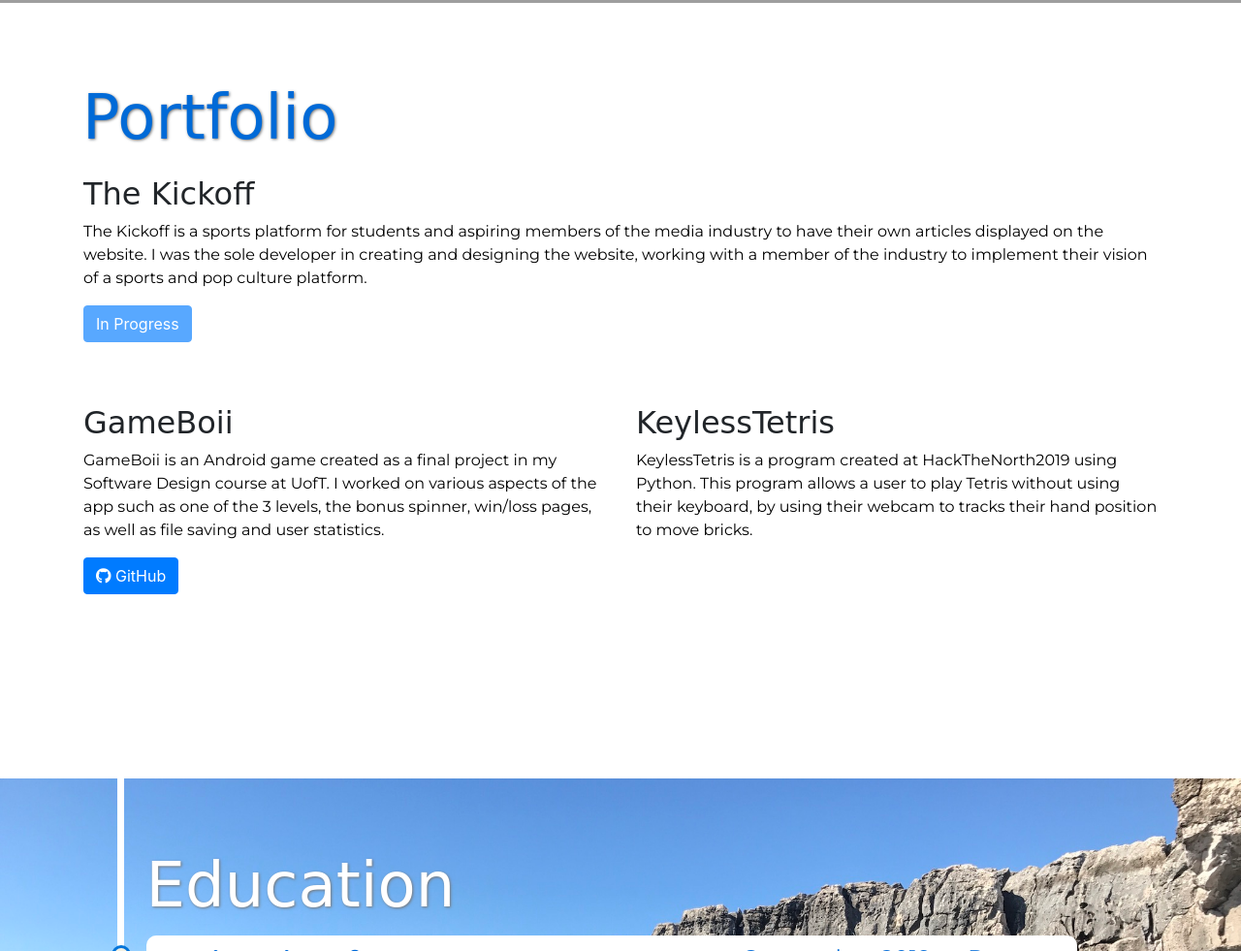
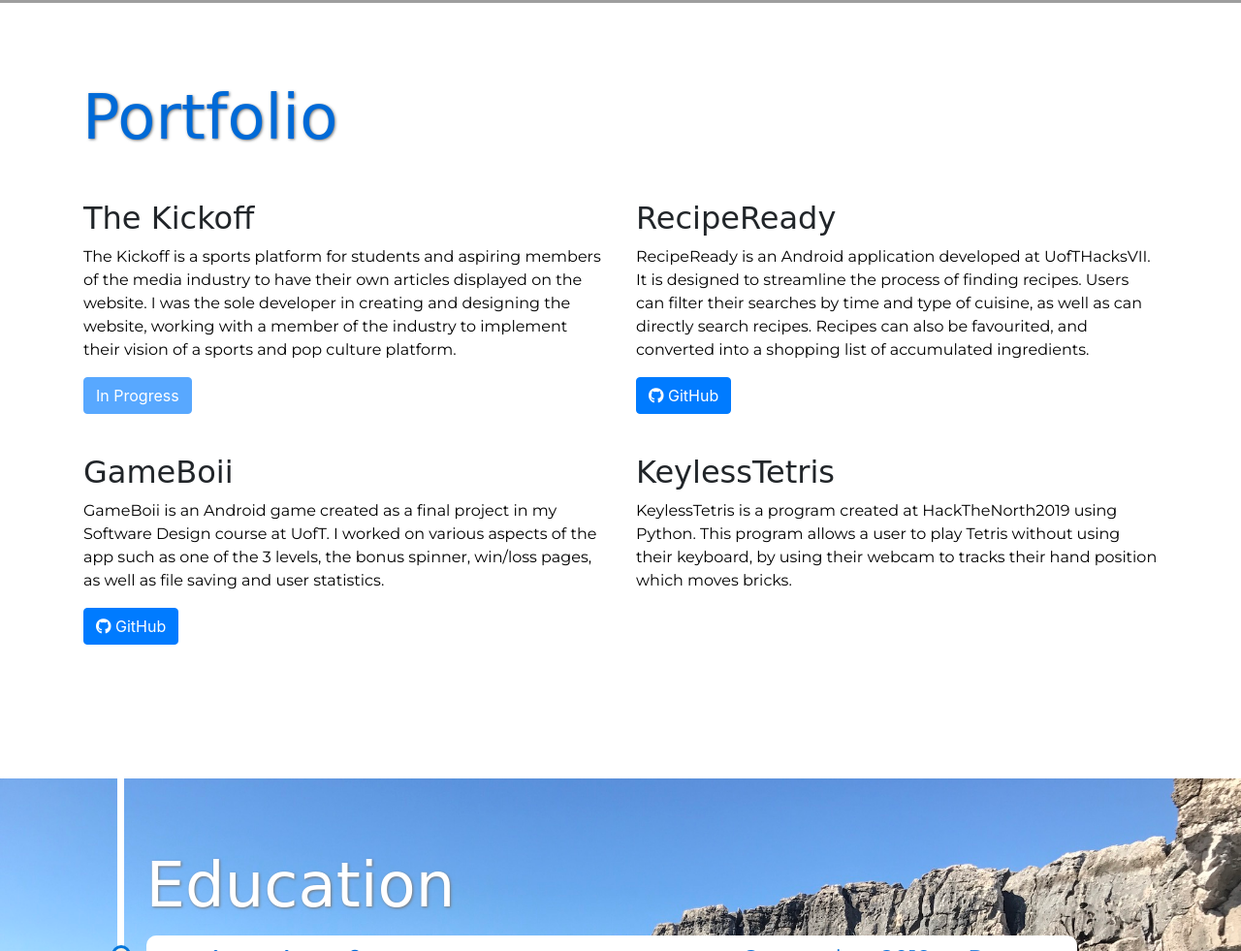
Before and after one commit to CraigP17/CraigP17.github.io, a plain HTML site: page index.html in a window 1280 px wide. Shown: the part 813-1794 px from the top of the page at 97% size. Drawn offline with nearby package versions, Linux system fonts and the light colour scheme; grey boxes are pictures that could not be loaded; a web font is replaced by a local one.

Commit message:
Added RecipeReady project to Portfolio

```diff
--- a/index.html
+++ b/index.html
@@ -129,7 +129,8 @@
             </div>
 
             <div class="row">
-                <div class="col-12" id="mainProject">
+                <!-- The Kickoff -->
+                <div class="col-md-6" id="secondProjects">
                     <h2 class="project">The Kickoff</h2>
                     <p class="description">
                       The Kickoff is a sports platform for students and aspiring
@@ -146,6 +147,30 @@
                     <div id="hidden">
                       <a class="btn btn btn-outline-primary" id="mainBtn"
                         href="projects.html#Kickoff" role="button">
+                          Learn More
+                      </a>
+                    </div>
+                </div>
+
+                <!-- RecipeReady -->
+                <div class="col-md-6" id="secondProjects">
+                    <h2 class="project">RecipeReady</h2>
+                    <p class="description">
+                      RecipeReady is an Android application developed at
+                      UofTHacksVII. It is designed to streamline the
+                      process of finding recipes. Users can filter their searches
+                      by time and type of cuisine, as well as can directly search recipes.
+                      Recipes can also be favourited, and converted into a
+                      shopping list of accumulated ingredients.
+                    </p>
+                    <a class="btn btn-primary" id="mainBtn"
+                      href="https://github.com/CraigP17/UofTHacksVII"
+                      role="button" target="_blank">
+                        <i class="fab fa-github"></i> GitHub
+                    </a>
+                    <div id="hidden">
+                      <a class="btn btn-outline-primary" id="secondBtn"
+                        href="projects.html#RecipeReady" role="button" target="_blank">
                           Learn More
                       </a>
                     </div>
@@ -176,14 +201,14 @@
                     </div>
                 </div>
 
-                <!-- Project 3 -->
+                <!-- KeylessTetris -->
                 <div class="col-md-6" id="secondProjects">
                     <h2 class="project">KeylessTetris</h2>
                     <p class="description">
                       KeylessTetris is a program created at HackTheNorth2019
                       using Python. This program allows a user to play Tetris
                       without using their keyboard, by using their webcam
-                      to tracks their hand position to move bricks.
+                      to tracks their hand position which moves bricks.
                     </p>
                     <div id="hidden">
                       <a class="btn btn-primary" id="mainBtn"
```
